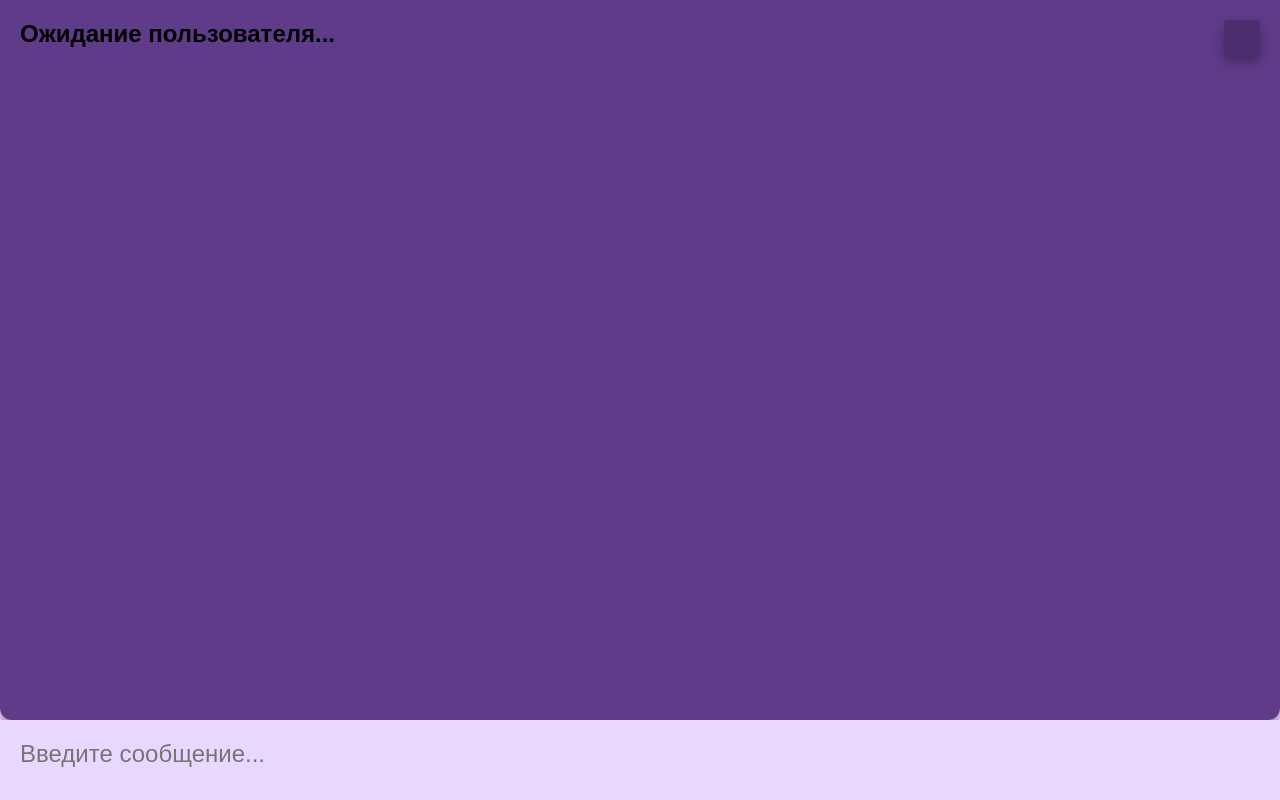
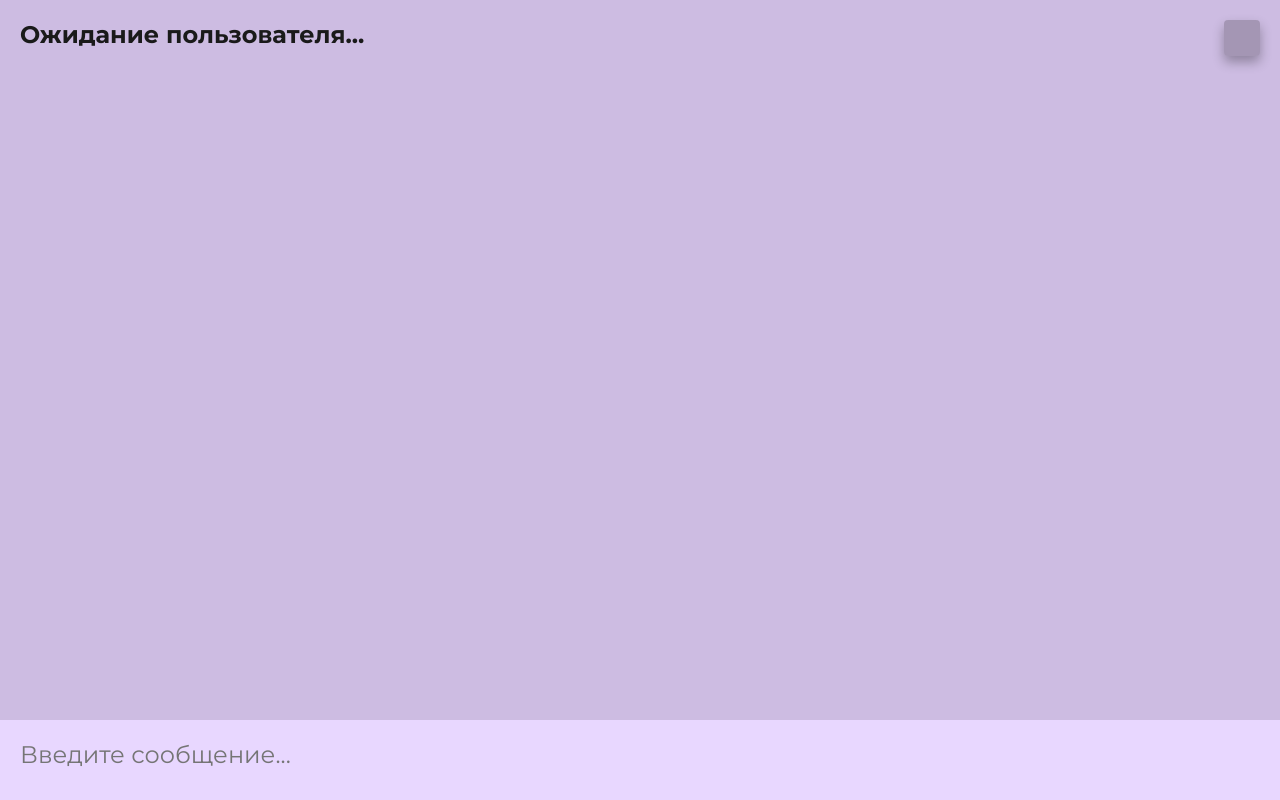
Before and after one commit to falbue/Live-Message, a Flask app: page /chat/1 in a window 1280 px wide. Run offline with Flask 3, Linux system fonts and the light colour scheme; some libraries are stand-ins or nearby versions.

Commit message:
Изменение стилей

```diff
--- a/static/css/chat-styles.css
+++ b/static/css/chat-styles.css
@@ -1,47 +1,10 @@
-#viewport-info {
-    position: fixed;
-    top: 0;
-    left: 0;
-    background: rgba(0, 0, 0, 0.7);
-    color: white;
-    padding: 5px;
-    font-size: 14px;
-    z-index: 1000;
-    opacity: 0;
-}
-
-
-@media (prefers-color-scheme: dark) {
-  :root {
-    --bg-color: #1A1A1A;
-    --bg-adaptive: #5F3B8A;
-    --text-color: #E8D7FF;
-  }
-}
-
-/* Стили для светлой темы */
-@media (prefers-color-scheme: light) {
-  :root {
-    --text-color: #1A1A1A;
-    --bg-color: #E8D7FF;
-    --bg-adaptive: #5F3B8A;
-  }
-}
-
-
-* {
-    padding: 0;
-    margin: 0;
-    font-family: Arial, sans-serif;
-}
-
 html, body {
     height: 100%;
     margin: 0;
     display: flex;
     flex-direction: column;
     justify-content: flex-end;
-    background-color: var(--bg-color);
+    background-color: var(--backgrond);
 }
 
 body {
@@ -61,8 +24,7 @@ body {
 .friend-block {
     width: 100%;
     height: 90%;
-    background-color: var(--bg-adaptive);
-    border-radius: 0 0 12px 12px;
+    background-color: var(--backgrond);
     box-shadow: 0px 6px 4px 0px rgba(0, 0, 0, 0.25);
     overflow: auto;
 }
@@ -76,7 +38,7 @@ body {
 
 .friend {
     font-size: 24px;
-    color: var(--adptive-text);
+    color: var(--text-color);
     padding: 20px;
     flex-grow: 1;
     word-wrap: break-word;
@@ -84,7 +46,7 @@ body {
 }
 
 .message {
-    background-color: var(--bg-color);
+    background-color: var(--input);
     color: var(--text-color);
     font-size: 24px;
     padding: 20px;
--- a/static/css/color.css
+++ b/static/css/color.css
@@ -8,20 +8,22 @@
 }
 
 
-@media (prefers-color-scheme: dark) {
+@media (prefers-color-scheme: light) {
   :root {
     --bg-color: var(--black);
-    --text-color: var(--white);
-    --button: #AF99CC;
-    --backgrond: #CDBCE2;
+    --text-color: var(--black);
+    --button: var(--ligth2);
+    --backgrond: var(--ligth);
+    --input: var(--white);
   }
 }
 
-@media (prefers-color-scheme: light) {
+@media (prefers-color-scheme: dark) {
   :root {
-    --text-color: var(--black);
+    --text-color: var(--white);
     --bg-color: var(--white);
-    --button: #2E2661;
-    --backgrond: #1A1A36;
+    --button: var(--dark2);
+    --backgrond: var(--dark);
+    --input: var(--black);
   }
 }
--- a/static/css/main-styles.css
+++ b/static/css/main-styles.css
@@ -6,7 +6,10 @@
 	font-style: normal;
 }
 
-html, body{height: 100%;}
+html, body{
+	background-color: var(--backgrond);
+	height: 100%;
+}
 
 a{text-decoration: none;}
 
@@ -54,9 +54,9 @@ button,
 	font-weight: bold;
 	text-align: center;
 	border-radius: 12px;
-	padding: 6px 12px;
+	padding: 12px;
 	background-color: var(--button);
-	color: var(--text-button);
+	color: var(--text-color);
 	box-shadow: 0px 6px 4px 0px rgba(0, 0, 0, 0.25);
 	display: flex;
 	flex-direction: column;
--- a/static/css/mobile.css
+++ b/static/css/mobile.css
@@ -4,21 +4,22 @@
         bottom: 20px;
     }
 
-    .index h1{font-size: 48px}
-    .index h2{font-size: 18px}
-    .index a{
-        position: fixed;
-        bottom: 10px;
-        font-size: 20px;
-        width: 200px;
-        margin-top: 60px;
-        left: 50%; /* если нужно выравнивание по центру */
-        transform: translateX(-50%); /* для точного центрирования */
-    }
+    h1{font-size: 48px}
+    h2{font-size: 18px}
+    h3{font-size: 20px}
 
     textarea::placeholder {
         position: absolute;
         bottom: 20px;
+    }
+
+    .hello>.button{
+        position: fixed;
+        bottom: 10px;
+        width: 80%;
+        margin-top: 60px;
+        left: 50%;
+        transform: translateX(-50%);
     }
 
     textarea:focus::placeholder {
--- a/templates/base.html
+++ b/templates/base.html
@@ -1,9 +1,11 @@
 <!DOCTYPE html>
 <html lang="ru">
 <head>
+    <meta name="viewport" content="width=device-width, initial-scale=1.0, maximum-scale=1.0, user-scalable=no, viewport-fit=cover">
+    <meta name="theme-color" content="#CDBCE2">
+
     <title>{% block title %}{% endblock %}</title>
     <meta charset="UTF-8">
-    <meta name="viewport" content="width=device-width, initial-scale=1.0, user-scalable=no">
     <link rel="icon" href="{{ url_for('static', filename='icons/favicon.svg') }}" type="image/png">
 
     <link rel="preconnect" href="https://fonts.googleapis.com">
```
Also changed, not shown: other parts of static/css/main-styles.css (+18 -36 lines), templates/index.html (+4 -4 lines), static/scripts/chat.js (line endings or trailing spaces).
